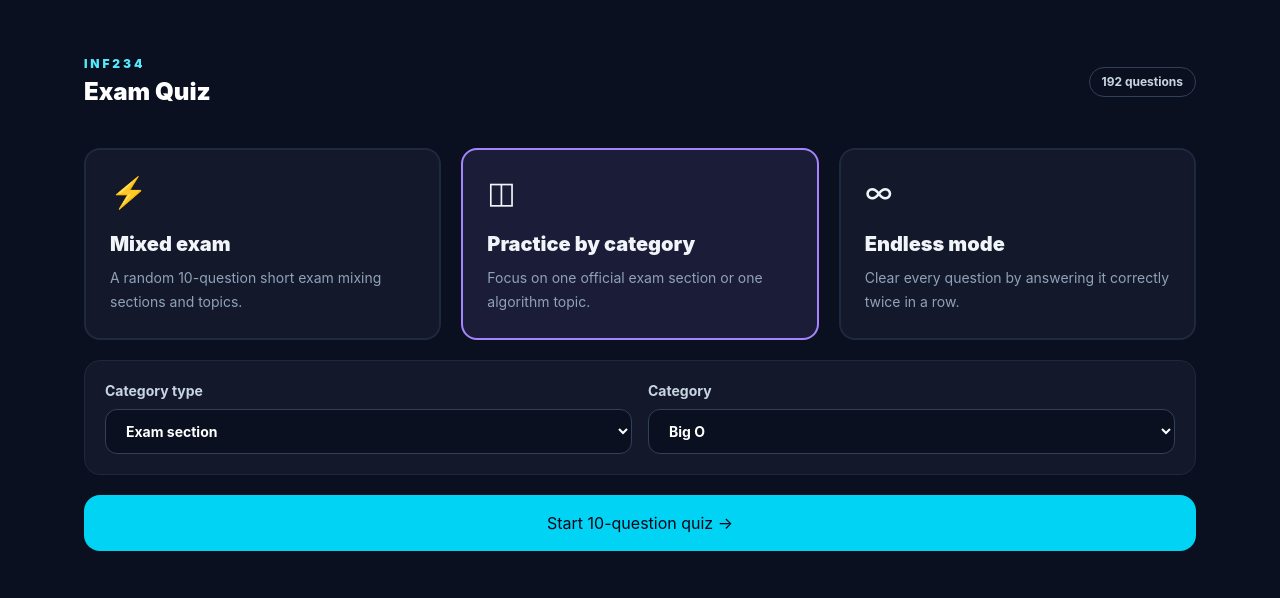
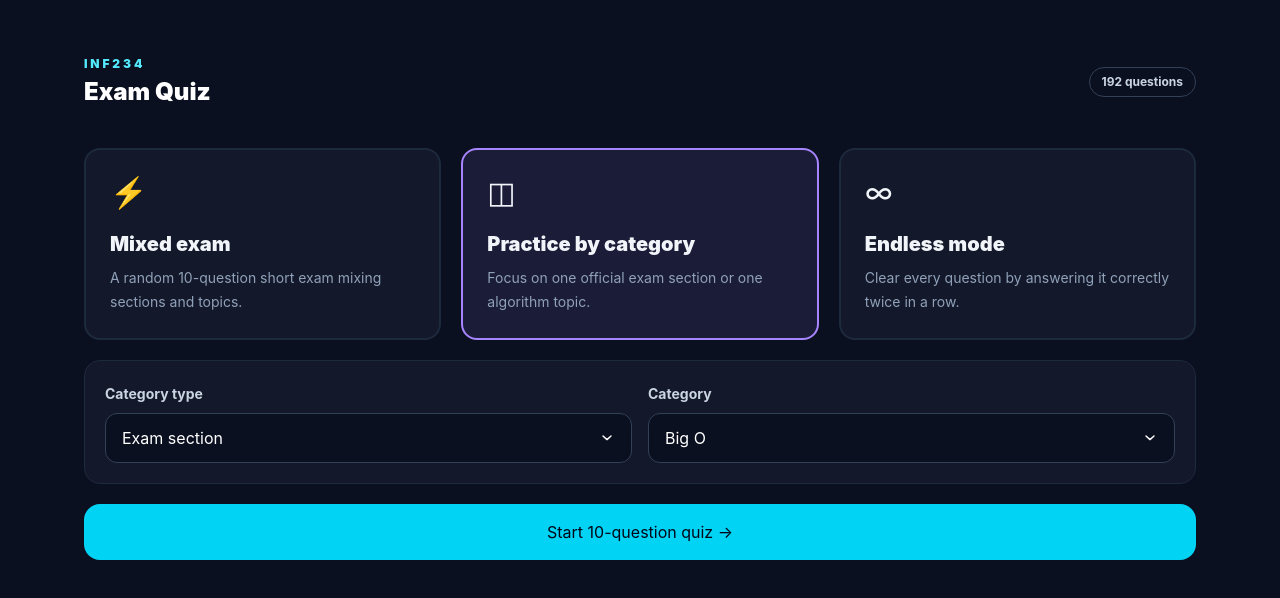
Before and after one commit to jesperkha/inf234-prep, a React (Vite) app in the folder app/: page / in a window 1280 px wide. Both pictures are taken after a click on the button 639 px from the left and 244 px from the top of the page. Shown: the top 598 px of the page. Built offline with nearby package versions, Linux system fonts and the light colour scheme.

Commit message:
Custom components

```diff
--- a/app/src/App.tsx
+++ b/app/src/App.tsx
@@ -1,4 +1,4 @@
-import { useMemo, useState } from 'react'
+import { useEffect, useMemo, useRef, useState } from 'react'
 import { questions } from './questions'
 import type { Question } from './types'
 
@@ -15,6 +15,128 @@ interface Attempt {
 interface EndlessProgress {
   queue: string[]
   streaks: Record<string, number>
+}
+
+interface CustomSelectProps {
+  value: string
+  options: string[]
+  onChange: (value: string) => void
+  accent: 'cyan' | 'violet'
+  label: string
+}
+
+function CustomSelect({ value, options, onChange, accent, label }: CustomSelectProps) {
+  const [open, setOpen] = useState(false)
+  const rootRef = useRef<HTMLDivElement>(null)
+  const focusIndex = options.indexOf(value)
+
+  useEffect(() => {
+    if (!open) return
+    const closeOnOutsideClick = (event: PointerEvent) => {
+      if (!rootRef.current?.contains(event.target as Node)) setOpen(false)
+    }
+    document.addEventListener('pointerdown', closeOnOutsideClick)
+    return () => document.removeEventListener('pointerdown', closeOnOutsideClick)
+  }, [open])
+
+  const focusBorder = accent === 'cyan' ? 'focus:border-cyan-400' : 'focus:border-violet-400'
+
+  return (
+    <div ref={rootRef} className="relative mt-2">
+      <button
+        type="button"
+        aria-label={label}
+        aria-haspopup="listbox"
+        aria-expanded={open}
+        onClick={() => setOpen((current) => !current)}
+        onKeyDown={(event) => {
+          if (event.key === 'Escape') setOpen(false)
+          if (event.key === 'ArrowDown' || event.key === 'ArrowUp') {
+            event.preventDefault()
+            setOpen(true)
+          }
+        }}
+        className={`flex w-full items-center justify-between rounded-xl border border-slate-700 bg-[#0b1020] px-4 py-3 text-left text-white outline-none ${focusBorder}`}
+      >
+        <span>{value}</span>
+        <svg aria-hidden="true" viewBox="0 0 20 20" fill="none" className={`h-4 w-4 shrink-0 transition-transform ${open ? 'rotate-180' : ''}`}>
+          <path d="M5 7.5 10 12l5-4.5" stroke="currentColor" strokeWidth="1.8" strokeLinecap="round" strokeLinejoin="round" />
+        </svg>
+      </button>
+
+      {open && (
+        <div
+          role="listbox"
+          aria-label={label}
+          className="absolute z-20 mt-2 max-h-64 w-full overflow-y-auto rounded-xl border border-slate-700 bg-[#111729] p-1 shadow-2xl"
+        >
+          {options.map((option, index) => (
+            <button
+              type="button"
+              role="option"
+              aria-selected={option === value}
+              key={option}
+              onClick={() => {
+                onChange(option)
+                setOpen(false)
+              }}
+              className={`w-full rounded-lg px-3 py-2 text-left text-sm font-bold transition ${
+                option === value
+                  ? accent === 'cyan'
+                    ? 'bg-cyan-400/15 text-cyan-300'
+                    : 'bg-violet-400/15 text-violet-300'
+                  : 'text-slate-300 hover:bg-slate-800 hover:text-white'
+              }`}
+              tabIndex={index === focusIndex ? 0 : -1}
+            >
+              {option}
+            </button>
+          ))}
+        </div>
+      )}
+    </div>
+  )
+}
+
+interface ConfirmDialogProps {
+  open: boolean
+  title: string
+  description: string
+  confirmLabel: string
+  onConfirm: () => void
+  onCancel: () => void
+}
+
+function ConfirmDialog({ open, title, description, confirmLabel, onConfirm, onCancel }: ConfirmDialogProps) {
+  useEffect(() => {
+    if (!open) return
+    const closeOnEscape = (event: KeyboardEvent) => {
+      if (event.key === 'Escape') onCancel()
+    }
+    document.addEventListener('keydown', closeOnEscape)
+    return () => document.removeEventListener('keydown', closeOnEscape)
+  }, [open, onCancel])
+
+  if (!open) return null
+
+  return (
+    <div className="fixed inset-0 z-50 flex items-center justify-center bg-slate-950/80 px-5" role="presentation" onMouseDown={(event) => {
+      if (event.target === event.currentTarget) onCancel()
+    }}>
+      <div role="dialog" aria-modal="true" aria-labelledby="confirm-title" aria-describedby="confirm-description" className="w-full max-w-md rounded-2xl border border-slate-700 bg-[#13192a] p-6 shadow-2xl">
+        <h2 id="confirm-title" className="text-xl font-black text-white">{title}</h2>
+        <p id="confirm-description" className="mt-2 text-sm leading-6 text-slate-400">{description}</p>
+        <div className="mt-6 flex justify-end gap-3">
+          <button type="button" onClick={onCancel} className="rounded-xl border border-slate-600 px-4 py-2.5 font-black text-slate-300 hover:border-slate-400 hover:text-white">
+            Cancel
+          </button>
+          <button type="button" onClick={onConfirm} className="rounded-xl bg-rose-500 px-4 py-2.5 font-black text-white hover:bg-rose-400">
+            {confirmLabel}
+          </button>
+        </div>
+      </div>
+    </div>
+  )
 }
 
 function shuffle<T>(items: T[]) {
@@ -100,6 +222,8 @@ function App() {
   const [endlessCurrentId, setEndlessCurrentId] = useState<string | null>(null)
   const [endlessAnswered, setEndlessAnswered] = useState(false)
   const [endlessCorrect, setEndlessCorrect] = useState(false)
+  const [resetConfirmOpen, setResetConfirmOpen] = useState(false)
+  const [openReviews, setOpenReviews] = useState<string[]>([])
 
   const sections = useMemo(() => [...new Set(questions.map((q) => q.section))].sort(), [])
   const topics = useMemo(() => [...new Set(questions.map((q) => q.topic))].sort(), [])
@@ -261,11 +385,10 @@ function App() {
   }
 
   const resetEndlessProgress = () => {
-    if (!window.confirm('Reset all endless mode progress? This cannot be undone.')) return
-
     const progress = { queue: questions.map((question) => question.id), streaks: {} }
     setEndlessProgress(progress)
     saveEndlessProgress(progress)
+    setResetConfirmOpen(false)
   }
 
   if (screen === 'quiz') {
@@ -494,21 +617,34 @@ function App() {
 
           <h2 className="mb-4 mt-8 text-xl font-black">Review answers</h2>
           <div className="space-y-3">
-            {attempts.map((attempt, i) => (
-              <details key={attempt.question.id} className="rounded-xl border border-slate-800 bg-[#13192a] p-4">
-                <summary className="cursor-pointer list-none">
-                  <div className="flex items-start gap-3">
-                    <span className={`mt-0.5 h-3 w-3 shrink-0 rounded-full ${attempt.correct ? 'bg-emerald-400' : 'bg-rose-400'}`} />
-                    <span className="font-bold">{i + 1}. {attempt.question.prompt}</span>
-                  </div>
-                </summary>
-                <div className="mt-4 border-t border-slate-800 pt-4 text-sm">
+            {attempts.map((attempt, i) => {
+              const reviewOpen = openReviews.includes(attempt.question.id)
+              return (
+              <div key={attempt.question.id} className="overflow-hidden rounded-xl border border-slate-800 bg-[#13192a]">
+                <button
+                  type="button"
+                  aria-expanded={reviewOpen}
+                  onClick={() => {
+                    setOpenReviews((current) => reviewOpen
+                      ? current.filter((id) => id !== attempt.question.id)
+                      : [...current, attempt.question.id])
+                  }}
+                  className="flex w-full items-start gap-3 p-4 text-left"
+                >
+                  <span className={`mt-0.5 h-3 w-3 shrink-0 rounded-full ${attempt.correct ? 'bg-emerald-400' : 'bg-rose-400'}`} />
+                  <span className="flex-1 font-bold">{i + 1}. {attempt.question.prompt}</span>
+                  <svg aria-hidden="true" viewBox="0 0 20 20" fill="none" className={`mt-0.5 h-4 w-4 shrink-0 transition-transform ${reviewOpen ? 'rotate-180' : ''}`}>
+                    <path d="M5 7.5 10 12l5-4.5" stroke="currentColor" strokeWidth="1.8" strokeLinecap="round" strokeLinejoin="round" />
+                  </svg>
+                </button>
+                {reviewOpen && <div className="mx-4 border-t border-slate-800 py-4 text-sm">
                   <p><span className="font-bold text-slate-400">Your answer:</span> {attempt.selected ?? 'No answer'}</p>
                   <p className="mt-1"><span className="font-bold text-emerald-300">Correct answer:</span> {attempt.question.answer}</p>
                   <p className="mt-3 leading-6 text-slate-300">{attempt.question.explanation}</p>
-                </div>
-              </details>
-            ))}
+                </div>}
+              </div>
+              )
+            })}
           </div>
           <button onClick={startQuiz} className="mt-6 rounded-xl bg-violet-500 px-6 py-3 font-black text-white">Try another 10</button>
         </section>
@@ -522,6 +658,7 @@ function App() {
     : 0
 
   return (
+    <>
     <main className="min-h-screen bg-[#0b1020] text-slate-100">
       <div className="mx-auto max-w-6xl px-5 py-8 md:py-14">
         <header className="mb-10 flex items-center justify-between">
@@ -563,51 +700,44 @@ function App() {
 
         {mode === 'mixed' && (
           <section className="mt-5 rounded-2xl border border-slate-800 bg-[#13192a] p-5">
-            <label className="text-sm font-bold text-slate-300">
-              Exam order
-              <select
-                value={mixedExam}
-                onChange={(event) => setMixedExam(event.target.value)}
-                className="mt-2 w-full rounded-xl border border-slate-700 bg-[#0b1020] px-4 py-3 text-white outline-none focus:border-cyan-400"
-              >
-                {exams.map((exam) => (
-                  <option key={exam} value={exam}>{exam}</option>
-                ))}
-              </select>
-            </label>
+            <span className="text-sm font-bold text-slate-300">Exam order</span>
+            <CustomSelect
+              value={mixedExam}
+              options={exams}
+              onChange={setMixedExam}
+              accent="cyan"
+              label="Exam order"
+            />
           </section>
         )}
 
         {mode === 'category' && (
           <section className="mt-5 rounded-2xl border border-slate-800 bg-[#13192a] p-5">
             <div className="grid gap-4 md:grid-cols-2">
-              <label className="text-sm font-bold text-slate-300">
-                Category type
-                <select
-                  value={categoryKind}
-                  onChange={(event) => {
-                    const kind = event.target.value as CategoryKind
+              <div>
+                <span className="text-sm font-bold text-slate-300">Category type</span>
+                <CustomSelect
+                  value={categoryKind === 'section' ? 'Exam section' : 'Topic'}
+                  options={['Exam section', 'Topic']}
+                  onChange={(value) => {
+                    const kind = value === 'Topic' ? 'topic' : 'section'
                     setCategoryKind(kind)
                     setCategory(kind === 'section' ? sections[0] : topics[0])
                   }}
-                  className="mt-2 w-full rounded-xl border border-slate-700 bg-[#0b1020] px-4 py-3 text-white outline-none focus:border-violet-400"
-                >
-                  <option value="section">Exam section</option>
-                  <option value="topic">Topic</option>
-                </select>
-              </label>
-              <label className="text-sm font-bold text-slate-300">
-                Category
-                <select
+                  accent="violet"
+                  label="Category type"
+                />
+              </div>
+              <div>
+                <span className="text-sm font-bold text-slate-300">Category</span>
+                <CustomSelect
                   value={chosenCategory}
-                  onChange={(event) => setCategory(event.target.value)}
-                  className="mt-2 w-full rounded-xl border border-slate-700 bg-[#0b1020] px-4 py-3 text-white outline-none focus:border-violet-400"
-                >
-                  {(categoryKind === 'section' ? sections : topics).map((item) => (
-                    <option key={item} value={item}>{item}</option>
-                  ))}
-                </select>
-              </label>
+                  options={categoryKind === 'section' ? sections : topics}
+                  onChange={setCategory}
+                  accent="violet"
+                  label="Category"
+                />
+              </div>
             </div>
           </section>
         )}
@@ -622,7 +752,7 @@ function App() {
                   <div className="flex items-center justify-between gap-4">
                     <p className="text-sm font-bold text-slate-300">Progress: {cleared} / {questions.length} cleared</p>
                     <button
-                      onClick={resetEndlessProgress}
+                      onClick={() => setResetConfirmOpen(true)}
                       className="rounded-lg border border-slate-700 px-3 py-2 text-xs font-black text-slate-300 hover:border-rose-400 hover:text-rose-300"
                     >
                       Reset progress
@@ -649,6 +779,15 @@ function App() {
         </button>
       </div>
     </main>
+    <ConfirmDialog
+      open={resetConfirmOpen}
+      title="Reset endless progress?"
+      description="This will clear every cleared question and streak. This cannot be undone."
+      confirmLabel="Reset progress"
+      onConfirm={resetEndlessProgress}
+      onCancel={() => setResetConfirmOpen(false)}
+    />
+    </>
   )
 }
 
```
